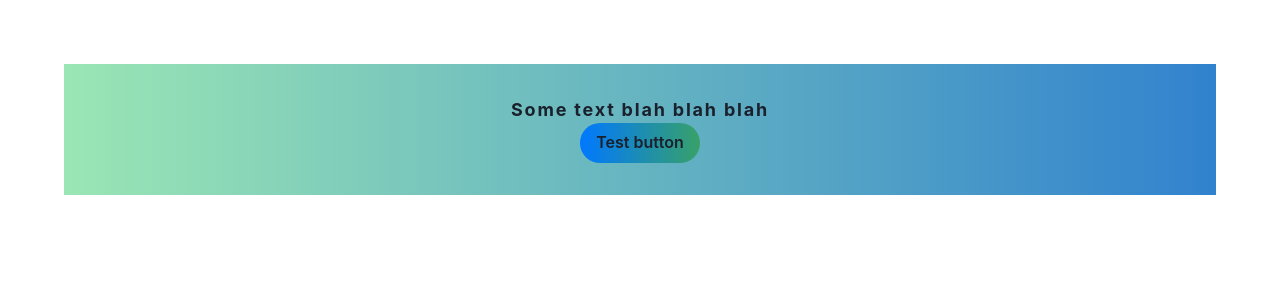
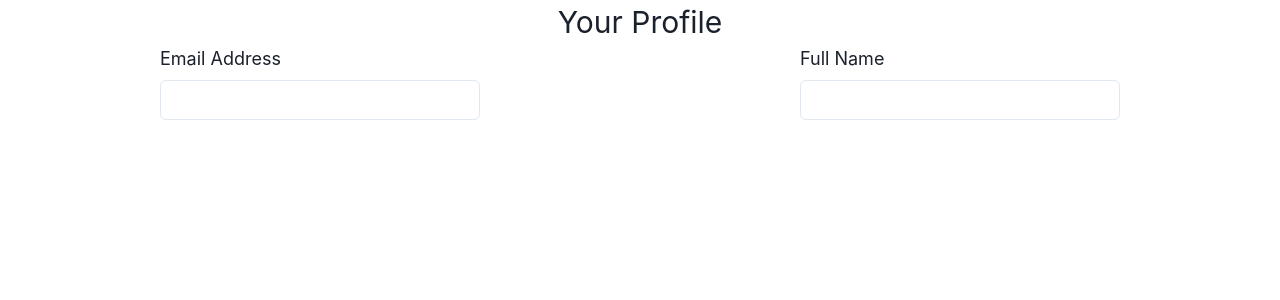
Before and after one commit to trilogy-group/tu2k22-chakra-template, a React (Create React App) app: page / in a window 1280 px wide. Shown: the top 300 px of the page. Built offline with nearby package versions, Linux system fonts and the light colour scheme.

Commit message:
Add Component 8

```diff
--- a/src/App.tsx
+++ b/src/App.tsx
@@ -1,31 +1,32 @@
 import React from 'react'
-import { ChakraProvider, Center, Button, Text } from '@chakra-ui/react'
+import { ChakraProvider, Box, Text, Input } from '@chakra-ui/react'
 
 const App = () => (
   <ChakraProvider resetCSS>
-    <Center
-      display="flex"
-      flexDirection="column"
-      alignItems="center"
-      justifyContent="flex-start"
-      m={16}
-      p={8}
-      backgroundColor="cyan.100"
-      bgGradient="linear(to right, green.200,blue.500)"
-    >
-      <Text opacity={1} fontWeight="bold" fontSize="lg" letterSpacing="widest">
-        Some text blah blah blah
+    <Box display="flex" width="s" justifyContent="center">
+      <Text
+        display="flex"
+        justifyContent="center"
+        alignItems="center"
+        fontSize="3xl"
+      >
+        Your Profile
       </Text>
-      <Button
-        variant="ghost"
-        size="md"
-        bgGradient="linear(to right, messenger.500,green.500)"
-        borderRadius={100}
-        border={20}
-      >
-        Test button
-      </Button>
-    </Center>
+    </Box>
+    <Box display="flex" justifyContent="space-around">
+      <Box display="block" justifyContent="center" width={80}>
+        <Text mb={2} fontSize="lg">
+          Email Address
+        </Text>
+        <Input />
+      </Box>
+      <Box width={80}>
+        <Text mb={2} fontSize="lg">
+          Full Name
+        </Text>
+        <Input />
+      </Box>
+    </Box>
   </ChakraProvider>
 )
 
```
Also changed, not shown: package.json (line endings or trailing spaces), 1 other file (tests, documents, lock files or other folders).
